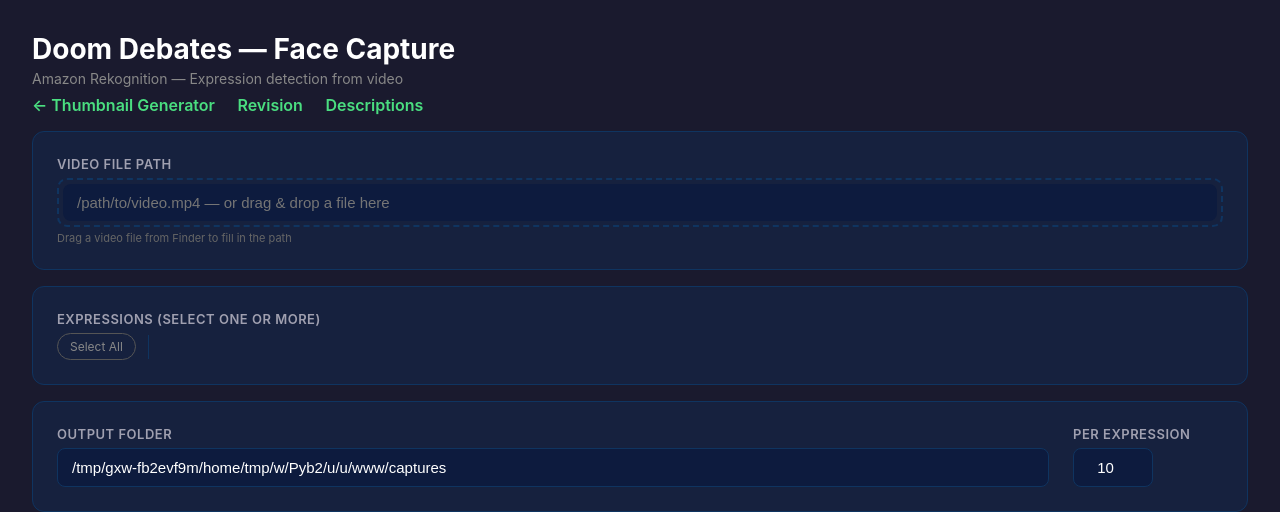
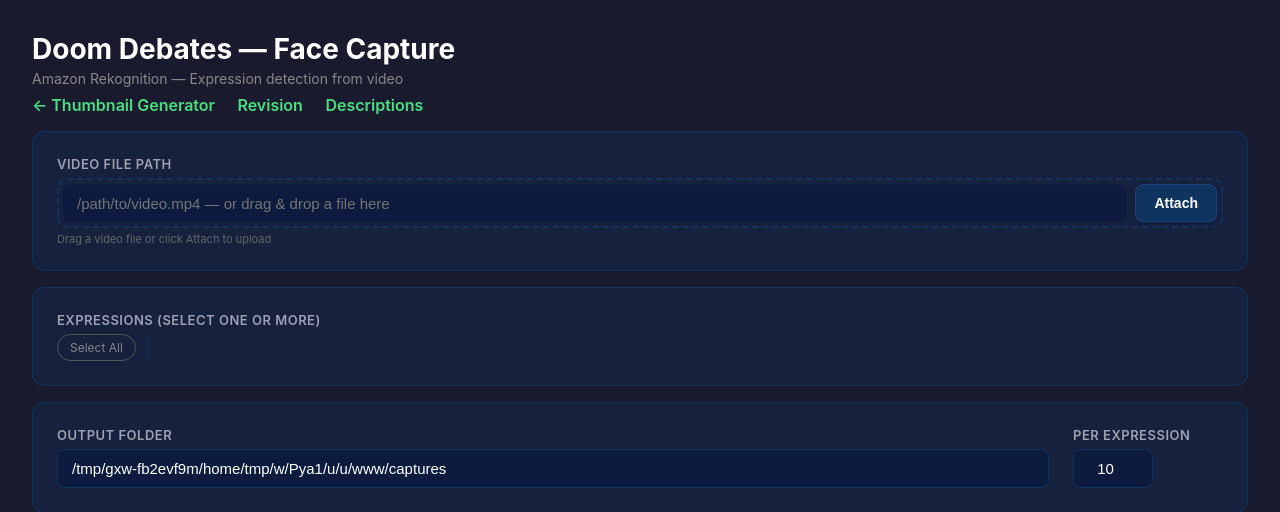
Before and after one commit to tallchap/doom-thumbnails, a Flask app: page /face-capture in a window 1280 px wide. Shown: the top 512 px of the page. Run offline with Flask 3, Linux system fonts and the light colour scheme.

Commit message:
Add Attach button for file upload on Face Capture page
Windows drag & drop doesn't work, so this gives an alternative file picker
that uses the same S3 presigned upload flow.

Co-Authored-By: Claude Opus 4.6 (1M context) <noreply@anthropic.com>

```diff
--- a/face_capture/templates/face_capture.html
+++ b/face_capture/templates/face_capture.html
@@ -119,10 +119,12 @@
 
 <div class="card">
   <label class="section">Video File Path</label>
-  <div class="drop-zone" id="dropZone">
-    <input type="text" id="video" placeholder="/path/to/video.mp4 — or drag & drop a file here">
+  <div class="drop-zone" id="dropZone" style="display:flex;align-items:center;gap:8px;">
+    <input type="text" id="video" placeholder="/path/to/video.mp4 — or drag & drop a file here" style="flex:1;">
+    <button type="button" id="attachBtn" onclick="document.getElementById('fileInput').click()" style="flex-shrink:0;padding:10px 18px;background:#0f3460;color:#fff;border:1px solid #1a4080;border-radius:8px;font-size:14px;font-weight:600;cursor:pointer;">Attach</button>
+    <input type="file" id="fileInput" accept="video/*" style="display:none;" onchange="handleFileAttach(this)">
   </div>
-  <div class="drop-hint">Drag a video file from Finder to fill in the path</div>
+  <div class="drop-hint">Drag a video file or click Attach to upload</div>
 </div>
 
 <div class="card">
@@ -297,6 +299,50 @@ function downloadAll() {
   if (dir) window.open("/fc_download_zip?dir=" + encodeURIComponent(dir), "_blank");
 }
 
+// File attach button handler
+async function handleFileAttach(input) {
+  if (!input.files || input.files.length === 0) return;
+  const file = input.files[0];
+  await uploadFileToS3(file);
+  input.value = "";  // reset so same file can be re-selected
+}
+
+async function uploadFileToS3(file) {
+  const sizeMB = (file.size / 1024 / 1024).toFixed(0);
+  try {
+    videoInput.value = "Preparing upload for " + file.name + " (" + sizeMB + " MB)\u2026";
+    const presignResp = await fetch("/fc_presign?filename=" + encodeURIComponent(file.name));
+    const presignData = await presignResp.json();
+    if (presignData.error) { videoInput.value = ""; alert(presignData.error); return; }
+
+    const s3Ok = await new Promise((resolve, reject) => {
+      const xhr = new XMLHttpRequest();
+      const startTime = Date.now();
+      xhr.open("PUT", presignData.url);
+      xhr.setRequestHeader("Content-Type", "video/mp4");
+      xhr.upload.onprogress = (ev) => {
+        if (ev.lengthComputable) {
+          const pct = Math.round(ev.loaded / ev.total * 100);
+          const elapsed = (Date.now() - startTime) / 1000;
+          const speed = ev.loaded / elapsed;
+          const remaining = (ev.total - ev.loaded) / speed;
+          let eta = "";
+          if (elapsed > 2 && remaining > 0) {
+            if (remaining > 60) eta = " \u2014 ~" + Math.ceil(remaining / 60) + " min left";
+            else eta = " \u2014 ~" + Math.ceil(remaining) + "s left";
+          }
+          videoInput.value = "Uploading to S3: " + pct + "% (" + sizeMB + " MB)" + eta;
+        }
+      };
+      xhr.onload = () => resolve(xhr.status >= 200 && xhr.status < 300);
+      xhr.onerror = () => reject(new Error("Network error during S3 upload"));
+      xhr.send(file);
+    });
+    if (!s3Ok) { videoInput.value = ""; alert("S3 upload failed. Try again."); return; }
+    videoInput.value = "s3:" + presignData.s3_key;
+  } catch(err) { videoInput.value = ""; alert("Upload failed: " + err.message); }
+}
+
 // Drag & drop support
 const dropZone = document.getElementById("dropZone");
 const videoInput = document.getElementById("video");
@@ -332,48 +378,7 @@ dropZone.addEventListener("drop", async e => {
     if (plain.startsWith("/")) { videoInput.value = plain; return; }
   }
   if (e.dataTransfer.files && e.dataTransfer.files.length > 0) {
-    const file = e.dataTransfer.files[0];
-    const sizeMB = (file.size / 1024 / 1024).toFixed(0);
-    try {
-      // Step 1: Get presigned S3 upload URL
-      videoInput.value = "Preparing upload for " + file.name + " (" + sizeMB + " MB)\u2026";
-      const presignResp = await fetch("/fc_presign?filename=" + encodeURIComponent(file.name));
-      const presignData = await presignResp.json();
-      if (presignData.error) { videoInput.value = ""; alert(presignData.error); return; }
-
-      // Step 2: Upload directly to S3 with progress tracking
-      const s3Ok = await new Promise((resolve, reject) => {
-        const xhr = new XMLHttpRequest();
-        const startTime = Date.now();
-        xhr.open("PUT", presignData.url);
-        xhr.setRequestHeader("Content-Type", "video/mp4");
-        xhr.upload.onprogress = (ev) => {
-          if (ev.lengthComputable) {
-            const pct = Math.round(ev.loaded / ev.total * 100);
-            const elapsed = (Date.now() - startTime) / 1000;
-            const speed = ev.loaded / elapsed;
-            const remaining = (ev.total - ev.loaded) / speed;
-            let eta = "";
-            if (elapsed > 2 && remaining > 0) {
-              if (remaining > 60) eta = " \u2014 ~" + Math.ceil(remaining / 60) + " min left";
-              else eta = " \u2014 ~" + Math.ceil(remaining) + "s left";
-            }
-            videoInput.value = "Uploading to S3: " + pct + "% (" + sizeMB + " MB)" + eta;
-          }
-        };
-        xhr.onload = () => resolve(xhr.status >= 200 && xhr.status < 300);
-        xhr.onerror = () => reject(new Error("Network error during S3 upload"));
-        xhr.send(file);
-      });
-      if (!s3Ok) {
-        videoInput.value = "";
-        alert("S3 upload failed. Try again.");
-        return;
-      }
-
-      // Step 3: Store s3_key so fc_run uses it
-      videoInput.value = "s3:" + presignData.s3_key;
-    } catch(err) { videoInput.value = ""; alert("Upload failed: " + err.message); }
+    await uploadFileToS3(e.dataTransfer.files[0]);
   }
 });
 
```
